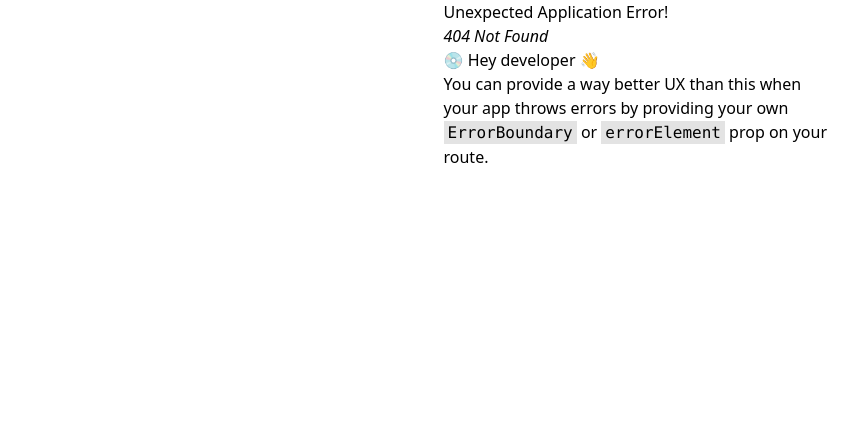
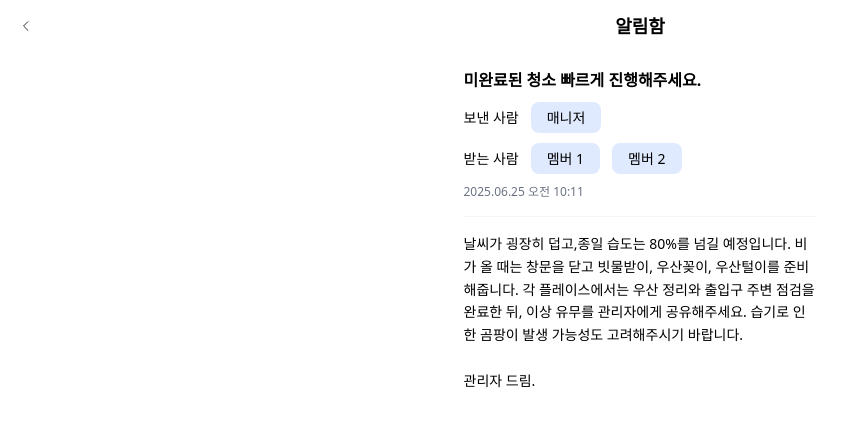
Before and after one commit to Dang-Bun/DANGBUN-frontend, a React (Vite) app: page /alarm/1 in a window 1280 px wide. Before the commit this address had no page. Shown: the top 426 px of the page, without its empty margins (0-866 px from the left). Built offline with nearby package versions, Linux system fonts and the light colour scheme.

Commit message:
Feat : 알림함 상세 페이지 구현

```diff
--- a/src/components/notification/NotificationCard.tsx
+++ b/src/components/notification/NotificationCard.tsx
@@ -44,14 +44,14 @@ const NotificationCard = ({type, read=false, title, descript, timeAgo, onClick }
             ? 'text-[#797C82]'
             : 'text-[#000000]';
   return (
-    <div className={`relative w-[353px] h-[124px] p-[12px] flex flex-col align-baseline gap-[8px] rounded-[8px] ${bgColor}`}>
+    <button onClick={onClick} className={`relative w-[353px] h-[124px] p-[12px] flex flex-col align-baseline gap-[8px] rounded-[8px] ${bgColor}`}>
         <img src={imgSrc} alt="Chip img" className='w-[61px] h-[28px]' />
         <p className={` text-base font-semibold ${textColor} px-[10px] `}>{title}</p>
         <p className='text-xs text-[#848484] px-[10px]'>{descript}</p>
         <span className="absolute top-[12px] right-[16px] text-[12px] text-[#797C82]">
             {timeAgo}
         </span>
-    </div>
+    </button>
   )
 }
 
--- /dev/null
+++ b/src/components/notification/ScrollToTop.tsx
@@ -0,0 +1,42 @@
+import React from 'react';
+import { useEffect, useState } from 'react';
+import ToTop from '../../assets/notificationIcon/ToTop.svg'
+
+const ScrollToTop = () => {
+  const [isVisible, setIsVisible] = useState(false);
+
+  const toggleVisibility = () => {
+    if (window.scrollY > 200) {
+      setIsVisible(true);
+    } else {
+      setIsVisible(false);
+    }
+  };
+
+  const scrollToTop = () => {
+    window.scrollTo({
+      top: 0,
+      behavior: 'smooth',
+    });
+  };
+
+  useEffect(() => {
+    window.addEventListener('scroll', toggleVisibility);
+    return () => window.removeEventListener('scroll', toggleVisibility);
+  }, []);
+
+  return (
+    <div>
+         {isVisible && (
+        <button
+          onClick={scrollToTop}
+          className='w-[50px] h-[50px] rounded-full flex justify-center items-center bg-[#F9F9F9] fixed bottom-8 right-8 z-50'
+        >
+          <img className='w-[24px] h-[24px]'src={ToTop} alt="상단 이동 화살표" />
+        </button>
+      )}
+    </div>
+  );
+};
+
+export default ScrollToTop;
--- a/src/components/notification/WritingChip.tsx
+++ b/src/components/notification/WritingChip.tsx
@@ -6,7 +6,7 @@ interface WritingProps {
   selected?: boolean;
 }
 
-const WritingChip = ({ label, type, selected = false }: WritingProps) => {
+const WritingChip = ({ label, type, selected = true }: WritingProps) => {
 
     //bg color : default : gray, selected 색상 변경
    const bgColor =
--- /dev/null
+++ b/src/pages/G/NotificationDetail.tsx
@@ -0,0 +1,64 @@
+// src/pages/NotificationDetail.tsx
+import React from 'react';
+import { useParams } from 'react-router-dom';
+import Header from '../../components/HeaderBar';
+import WritingChip from '../../components/notification/WritingChip';
+import ScrollToTop from '../../components/notification/ScrollToTop';
+
+const dummyNotifications = [
+  {
+    id: '1',
+    title: '미완료된 청소 빠르게 진행해주세요.',
+    sender: '매니저',
+    receiver: ['멤버 1', '멤버 2'],
+    time: '2025.06.25 오전 10:11',
+    content: `날씨가 굉장히 덥고,종일 습도는 80%를 넘길 예정입니다. 비가 올 때는 창문을 닫고 빗물받이, 우산꽂이, 우산털이를 준비해줍니다. 각 플레이스에서는 우산 정리와 출입구 주변 점검을 완료한 뒤, 이상 유무를 관리자에게 공유해주세요. 습기로 인한 곰팡이 발생 가능성도 고려해주시기 바랍니다.
+
+관리자 드림.`
+  },
+  {
+    id: '2',
+    title: '청소 완료 확인되었습니다.',
+    sender: '매니저',
+    receiver: ['멤버 1'],
+    time: '2025.06.25 오전 11:00',
+    content: '청소 상태 확인 결과 이상 없습니다.'
+  }
+];
+
+const NotificationDetail = () => {
+  const { id } = useParams();
+
+  const notification = dummyNotifications.find(n => n.id === id);
+
+  if (!notification) return <div>존재하지 않는 알림입니다.</div>;
+
+  return (
+    <div>
+       <Header title="알림함" />
+        <div className='px-[20px] pt-[68px] gap-[8px]'>
+            <p className="text-base font-bold mb-2">{notification.title}</p>
+
+            <div className="flex gap-[12px] items-center my-[10px]">
+                <span className="text-sm font-medium">보낸 사람</span>
+                <WritingChip label='매니저' type='member'/>
+            </div>
+
+            <div className="flex gap-[12px] items-center my-[10px]">
+                <span className="text-sm font-medium">받는 사람</span>
+                {notification.receiver.map((r, idx) => (
+                    <WritingChip key={idx} label={r} type='member'/>
+                ))}
+            </div>
+            <p className="text-xs text-gray-500 mb-4">{notification.time}</p>
+
+            <div className='bg-[#F6F6F6] h-[1px] my-[16px]'></div>
+
+            <p className="text-sm leading-relaxed mt-[6px] whitespace-pre-wrap">{notification.content}</p>
+        </div>
+         <ScrollToTop></ScrollToTop>
+    </div>
+  );
+};
+
+export default NotificationDetail;
--- a/src/router/Router.tsx
+++ b/src/router/Router.tsx
@@ -10,6 +10,7 @@ import MyPlace from '../pages/B/MyPlace';
 import AddPlace from '../pages/B/AddPlace';
 import CalendarPage from '../pages/H/CalendarPage';
 import Notification from '../pages/G/Notification';
+import NotificationDetail from '../pages/G/NotificationDetail';
 
 import RequestPopUp from '../components/PopUp/RequestPopUp';
 import PlaceMake1 from '../pages/D/PlaceMake1';
@@ -59,6 +60,11 @@ const router = createBrowserRouter([
     path: '/alarm',
     element: <Notification />,
   },
+ {
+    path: '/alarm/:id',
+    element: <NotificationDetail />,
+  },
+
   {
     path: 'placemake1',
     element: <PlaceMake1 />, // Ensure PlaceMake1 is imported correctly
```
Also changed, not shown: src/assets/notificationIcon/ToTop.svg (added).
